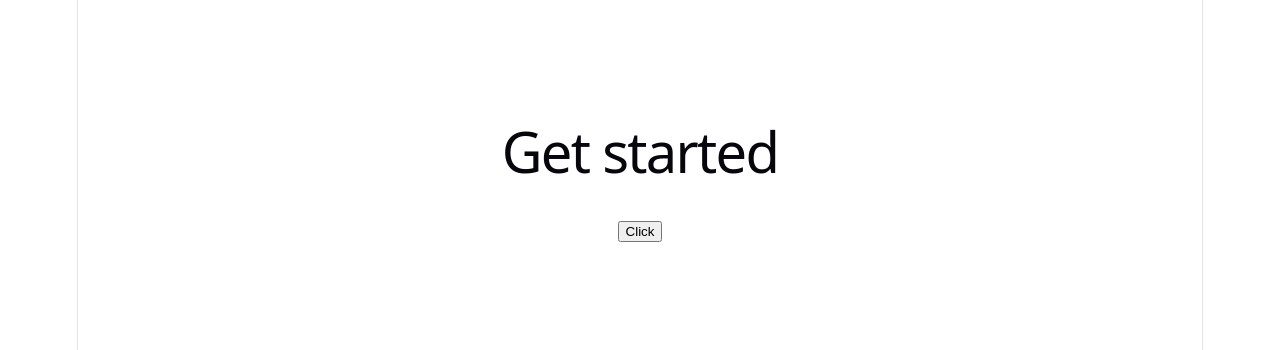
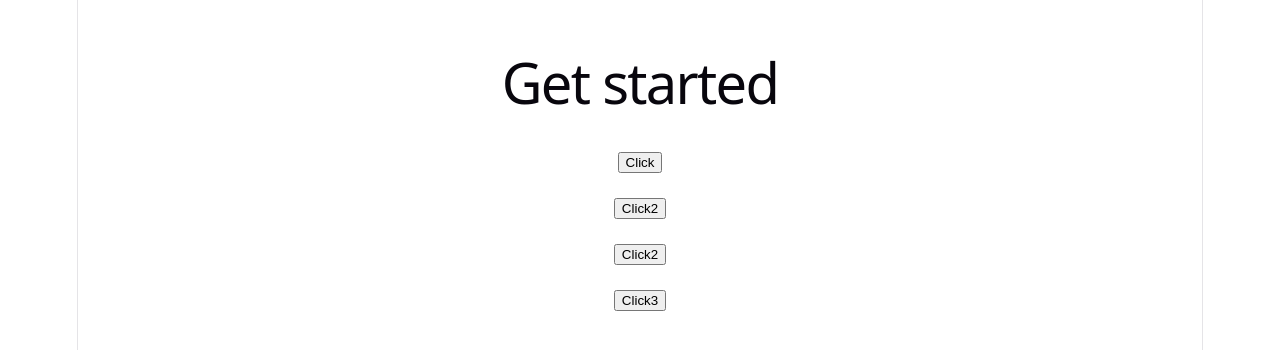
Before and after one commit to asm-saim/v2-react-core-concepts, a React (Vite) app: page / in a window 1280 px wide. Shown: the part 226-576 px from the top of the page. Built offline with nearby package versions, Linux system fonts and the light colour scheme.

Commit message:
event handler expression method described

```diff
--- a/src/App.jsx
+++ b/src/App.jsx
@@ -1,8 +1,20 @@
 import './App.css'
 
 function App() {
+  // event Handler:case 1
   function handleClick() {
     alert("I am clicked.")
+  }
+
+  // event handler: case 2 (most of the case we will use this)
+  const handleClick2 = () => {
+    alert("Arrow function is clicked")
+  }
+
+  //event Handler: case3 (passing parameter)
+  const handleClick3 = (num) => {
+    let value = num + 5;
+    alert (value);
   }
 
   return (
@@ -11,6 +23,9 @@ function App() {
         <h1>Get started</h1>
         {/* <button onclick="handleClick()">Click</button>-> in js we use this */}
         <button onClick={handleClick}>Click</button>
+        <button onClick={handleClick2}>Click2</button>
+        <button onClick={() => alert("Button clicked")}>Click2</button>
+        <button onClick={()=>handleClick3(7)}>Click3</button>
       </div>
     </>
   )
```
